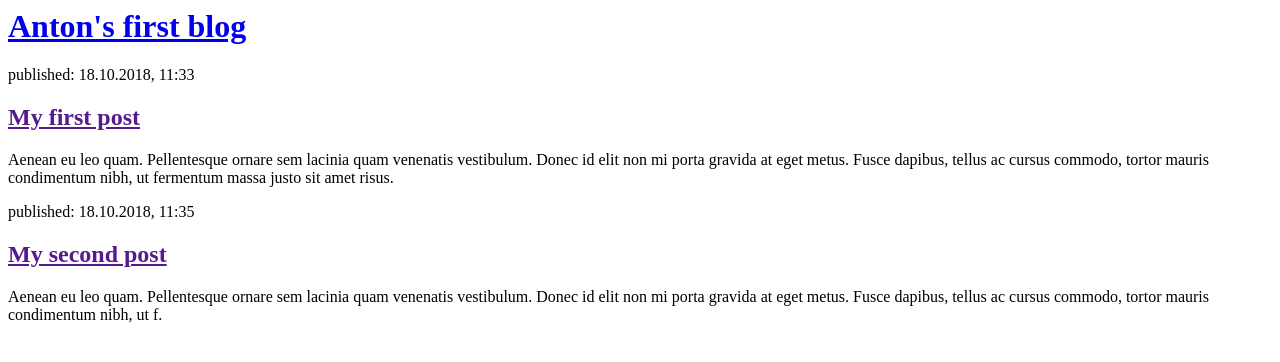
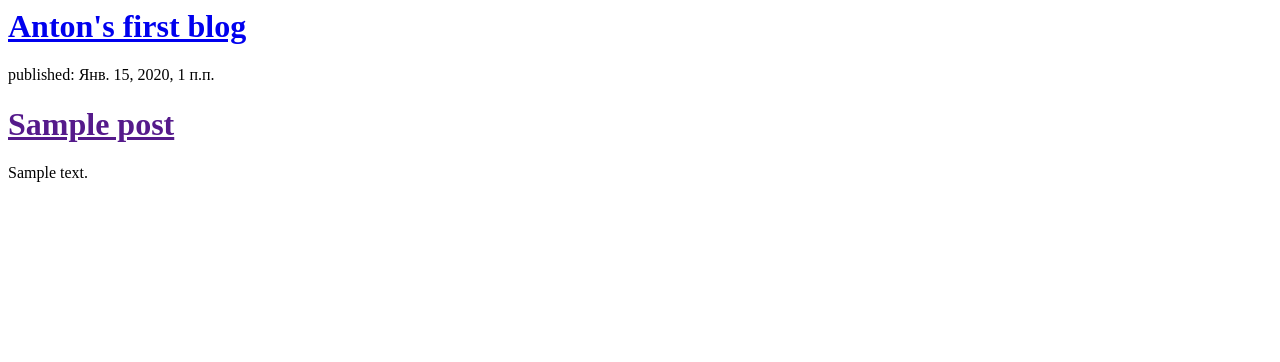
Before and after one commit to Protanton/my-first-blog, a Django app: template blog/templates/blog/post_list.html in a window 1280 px wide. Shown: the top 362 px of the page. Run offline with Django 3.2, Linux system fonts and the light colour scheme; the template is opened without the code that fills it: values that come from a table or form of the project are taken from there, others are empty; tables that the repository leaves empty hold one stand-in row (values such as "Sample post").

Commit message:
Modified templates to display post from database.

```diff
--- a/blog/templates/blog/post_list.html
+++ b/blog/templates/blog/post_list.html
@@ -7,16 +7,12 @@
 			<h1><a href='/'>Anton's first blog</a></h1>
 		</div>
 
-		<div>
-			<p>published: 18.10.2018, 11:33</p>
-			<h2><a href=''>My first post</a></h2>
-			<p>Aenean eu leo quam. Pellentesque ornare sem lacinia quam venenatis vestibulum. Donec id elit non mi porta gravida at eget metus. Fusce dapibus, tellus ac cursus commodo, tortor mauris condimentum nibh, ut fermentum massa justo sit amet risus.</p>
-		</div>
-
-		<div>
-			<p>published: 18.10.2018, 11:35</p>
-			<h2><a href=''>My second post</a></h2>
-			<p>Aenean eu leo quam. Pellentesque ornare sem lacinia quam venenatis vestibulum. Donec id elit non mi porta gravida at eget metus. Fusce dapibus, tellus ac cursus commodo, tortor mauris condimentum nibh, ut f.</p>
-		</div>
+		{% for post in posts %}
+			<div>
+				<p>published: {{ post.published_date }}</p>
+				<h1><a href=''>{{ post.title }}</a></h1>
+				<p>{{ post.text|linebreaksbr }}</p>
+			</div>
+		{% endfor %}
 	</body>
 </html>
--- a/blog/views.py
+++ b/blog/views.py
@@ -1,4 +1,7 @@
 from django.shortcuts import render
+from .models import Post
+from django.utils import timezone
 
 def post_list(request):
-	return render(request, 'blog/post_list.html', {})
+	posts = Post.objects.filter(published_date__lte=timezone.now()).order_by('published_date')
+	return render(request, 'blog/post_list.html', {'posts': posts})
```
